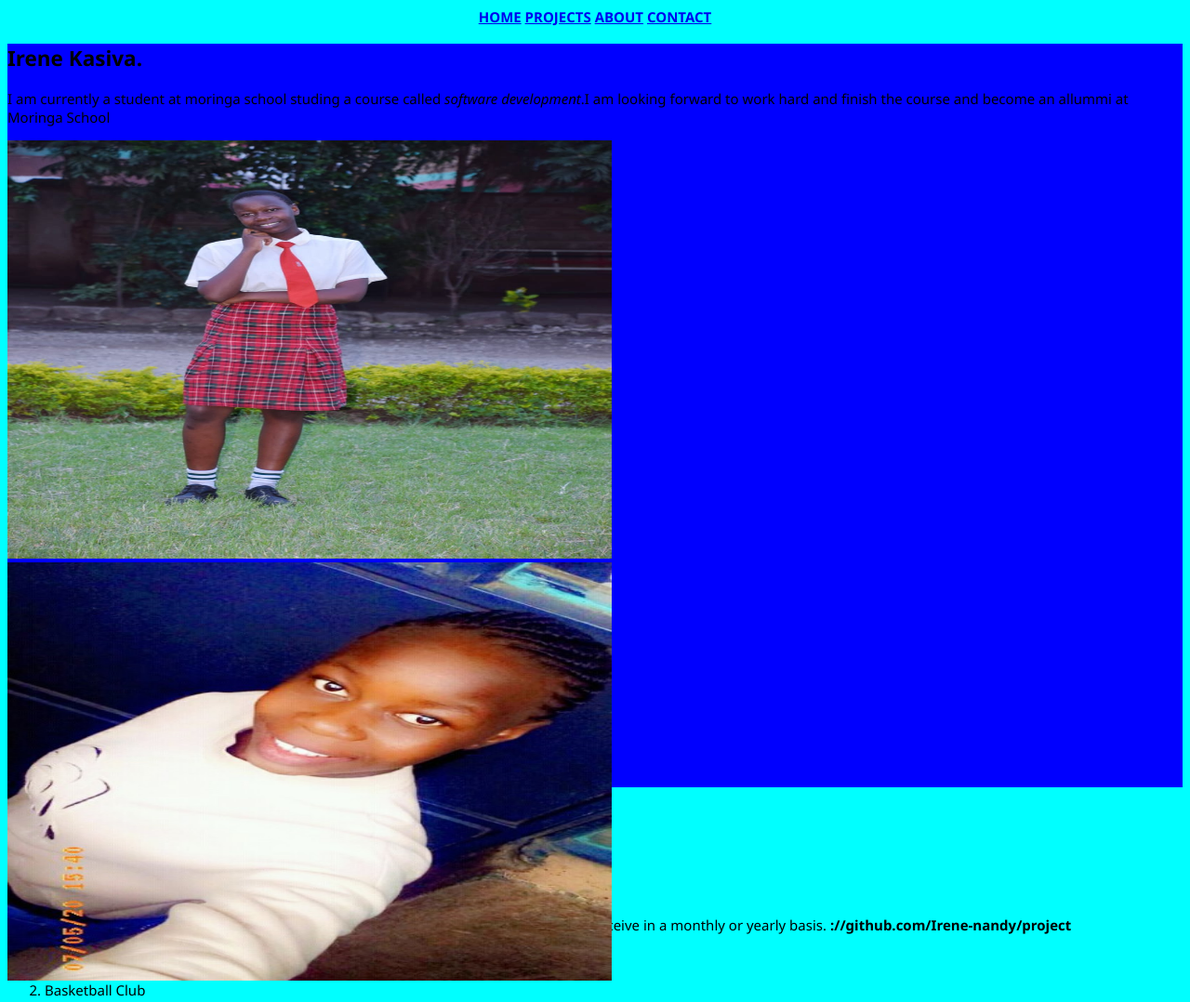
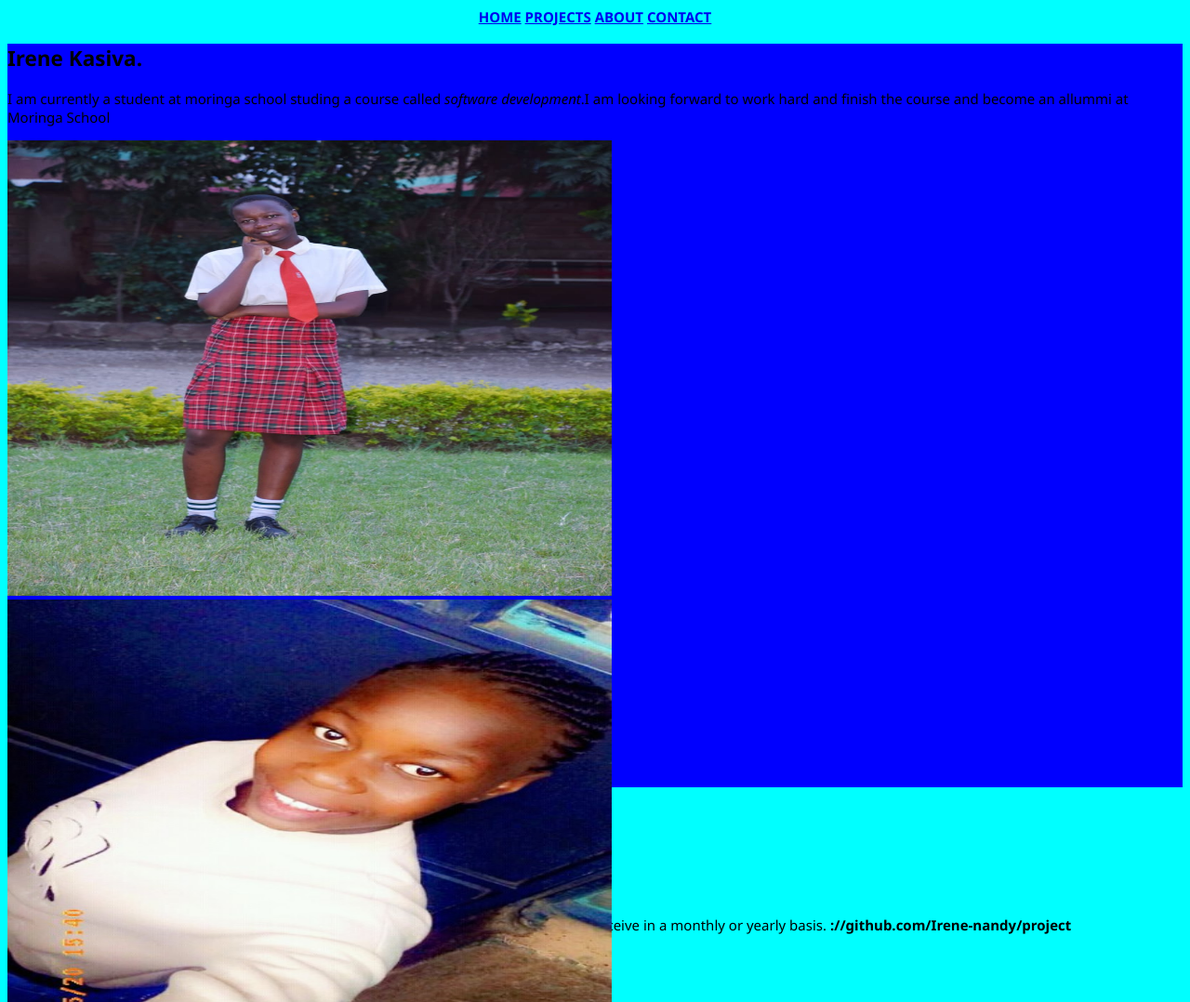
Before and after one commit to Irene-nandy/portfolio, a plain HTML site: page index.html in a window 1280 px wide. Shown: the top 1078 px of the page at 93% size. Drawn offline with Linux system fonts and the light colour scheme.

Commit message:
styled image

```diff
--- a/css/styles.css
+++ b/css/styles.css
@@ -45,7 +45,7 @@ body{
 }
 img{
   width: 650px;
-  height: 450px;
+  height: 490px;
   justify-content: space-around;
   padding: 0px;
 }
```
